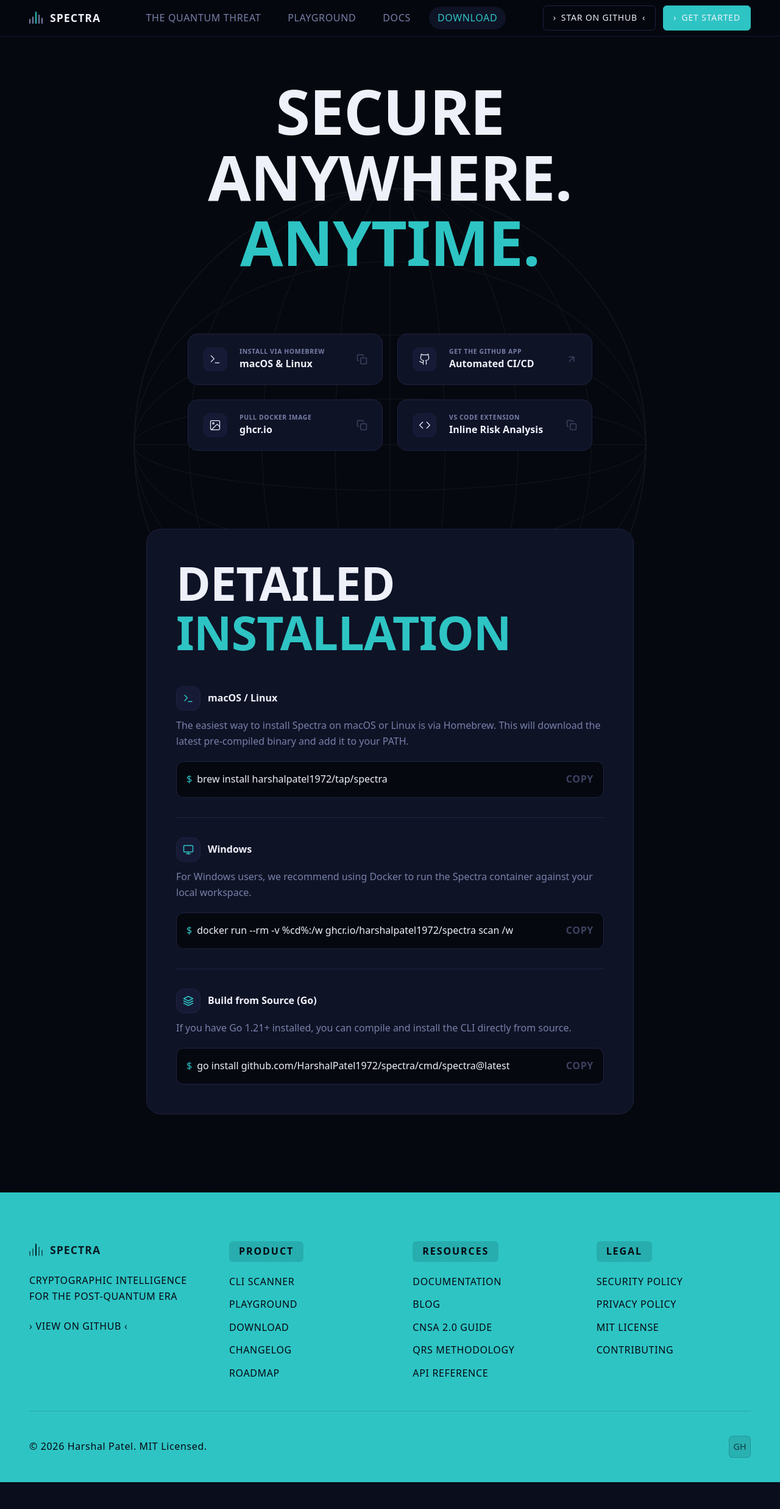
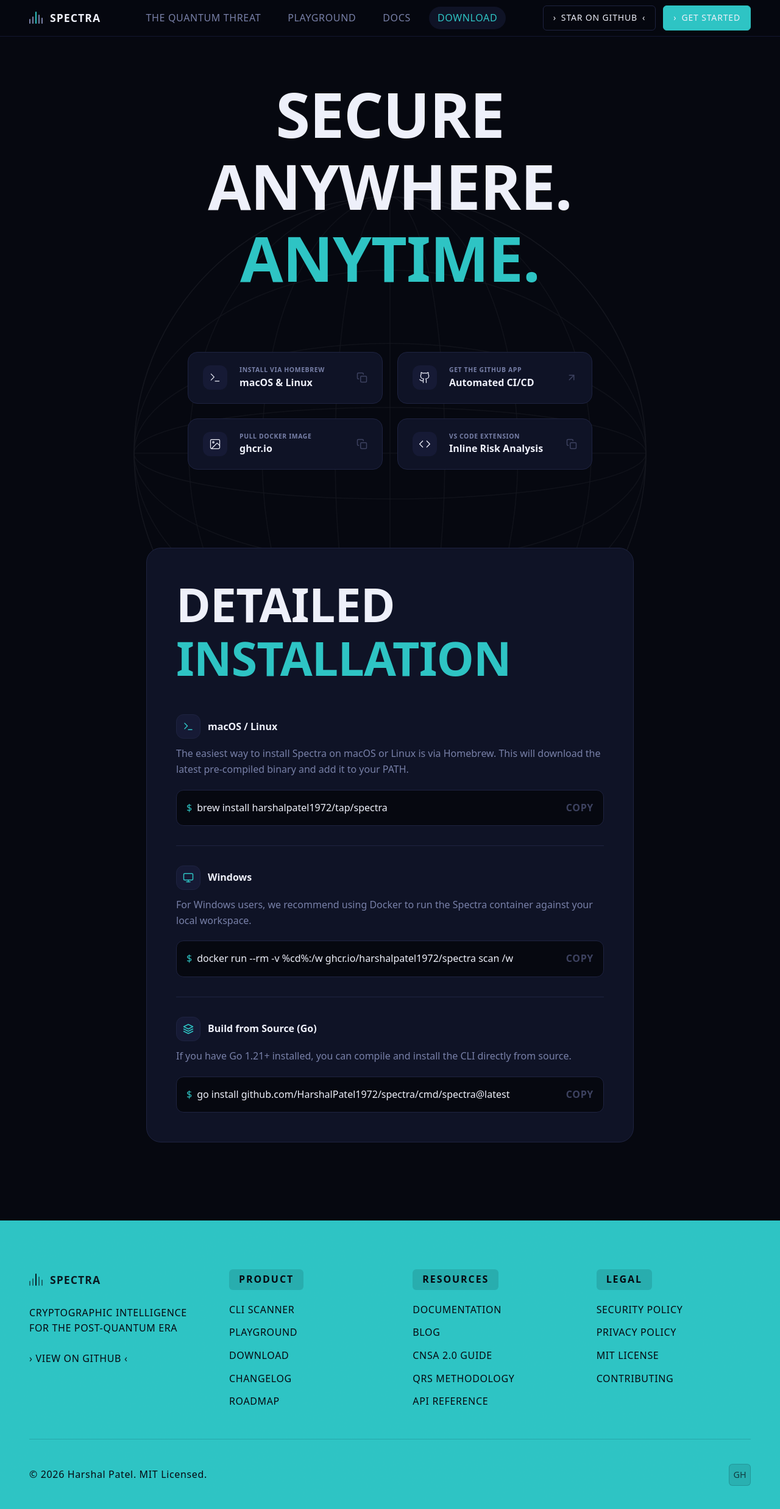
Before and after one commit to HarshalPatel1972/spectra-site, a Next.js app in the folder landing/: page /download in a window 1280 px wide. Shown: the whole page at 61% size. Before the commit the page ends 2430 px from the top, so only its background shows below. Built offline with nearby package versions, Linux system fonts and the light colour scheme; a web font is replaced by a local one.

Commit message:
fix(typography): prevent vertical clipping of custom fonts

```diff
--- a/landing/src/app/globals.css
+++ b/landing/src/app/globals.css
@@ -128,7 +128,7 @@ body {
   font-size: var(--display-hero);
   text-transform: uppercase;
   letter-spacing: var(--tracking-display);
-  line-height: 1.05;
+  line-height: 1.15;
   color: var(--color-text-primary);
 }
 
@@ -138,7 +138,7 @@ body {
   font-size: var(--display-xl);
   text-transform: uppercase;
   letter-spacing: var(--tracking-display);
-  line-height: 1.05;
+  line-height: 1.15;
 }
 
 
--- a/landing/src/app/page.tsx
+++ b/landing/src/app/page.tsx
@@ -534,7 +534,7 @@ export default function Home() {
                   <span className="block w-[2px] h-[15px] rounded-[1px] bg-[rgba(6,8,16,0.5)]" />
                   <span className="block w-[2px] h-[10px] rounded-[1px] bg-[rgba(6,8,16,0.5)]" />
                 </div>
-                <span className="font-heading font-[800] text-[1.1rem] tracking-[0.06em] uppercase text-[rgba(6,8,16,0.9)]">SPECTRA</span>
+                <span className="font-heading font-[800] text-[1.1rem] tracking-[0.06em] uppercase text-[rgba(6,8,16,0.9)] leading-normal py-1">SPECTRA</span>
               </div>
               <p className="font-mono text-[var(--body-xs)] font-medium tracking-[0.04em] uppercase text-[rgba(6,8,16,0.6)] leading-[1.6] mb-6">Cryptographic intelligence<br/>for the post-quantum era</p>
               <a href="https://github.com/HarshalPatel1972/spectra" className="font-mono text-[var(--body-xs)] font-medium tracking-[0.04em] uppercase text-[rgba(6,8,16,0.7)] no-underline">
--- a/landing/src/components/Footer.tsx
+++ b/landing/src/components/Footer.tsx
@@ -19,7 +19,7 @@ export function Footer() {
                 <span className="block w-[2px] h-[15px] rounded-[1px] bg-[rgba(6,8,16,0.5)]" />
                 <span className="block w-[2px] h-[10px] rounded-[1px] bg-[rgba(6,8,16,0.5)]" />
               </div>
-              <span className="font-heading font-[800] text-[1.1rem] tracking-[0.06em] uppercase text-[rgba(6,8,16,0.9)]">SPECTRA</span>
+              <span className="font-heading font-[800] text-[1.1rem] tracking-[0.06em] uppercase text-[rgba(6,8,16,0.9)] leading-normal py-1">SPECTRA</span>
             </Link>
             <p className="font-mono text-[var(--body-xs)] font-medium tracking-[0.04em] uppercase text-[rgba(6,8,16,0.6)] leading-[1.6] mb-6">Cryptographic intelligence<br/>for the post-quantum era</p>
             <a href="https://github.com/HarshalPatel1972/spectra" className="font-mono text-[var(--body-xs)] font-medium tracking-[0.04em] uppercase text-[rgba(6,8,16,0.7)] no-underline">
--- a/landing/src/components/Logo.tsx
+++ b/landing/src/components/Logo.tsx
@@ -13,7 +13,7 @@ export function Logo({ className = "" }: { className?: string }) {
       </div>
       {/* Wordmark */}
       <span
-        className="font-heading font-[800] text-[1.1rem] tracking-[0.06em] uppercase text-text-primary"
+        className="font-heading font-[800] text-[1.1rem] tracking-[0.06em] uppercase text-text-primary leading-normal py-1"
       >
         SPECTRA
       </span>
```
